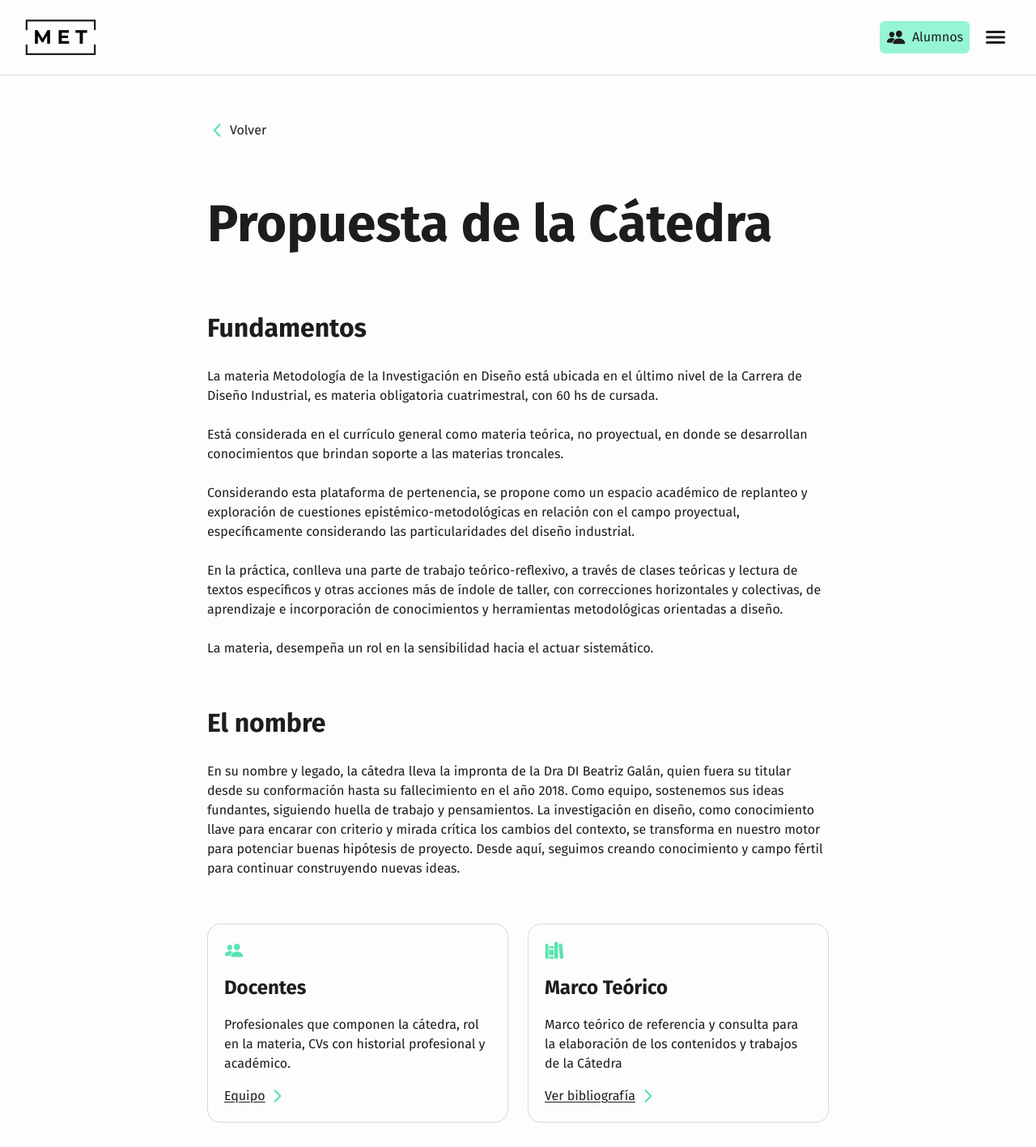
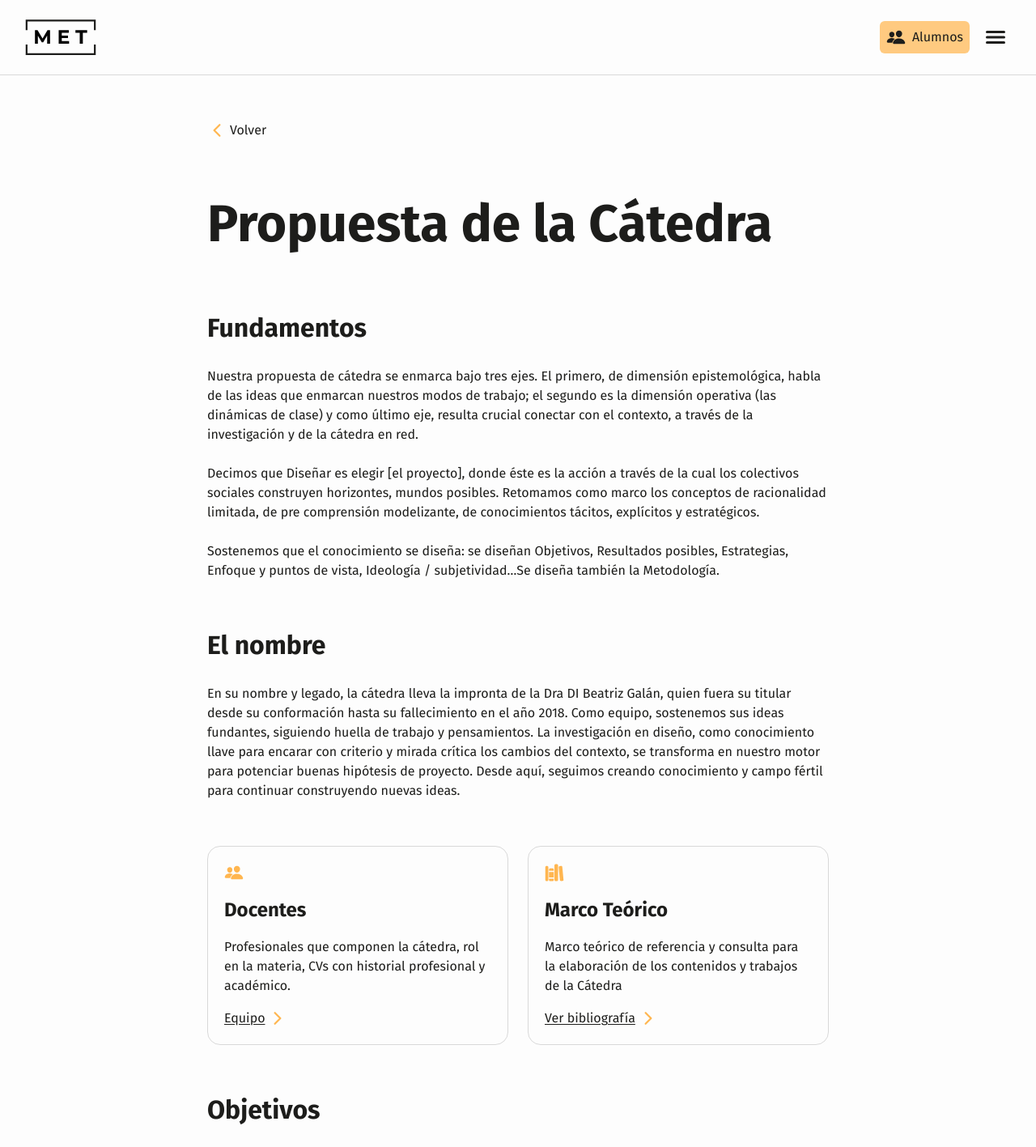
Before and after one commit to florluzduarte/metodo-fadu-uba, a Next.js app: page /catedra in a window 1280 px wide. Shown: the top 1417 px of the page at 81% size. Built offline with nearby package versions, Linux system fonts and the light colour scheme.

Commit message:
feat: custom modifications

```diff
--- a/src/app/catedra/page.tsx
+++ b/src/app/catedra/page.tsx
@@ -1,5 +1,4 @@
-import { CatedraLinks, ContenidosCatedra, ElNombre, Fundamentos, LinkItem, Objetivos, Title } from "@/components";
-import Image from "next/image";
+import { CatedraLinks, ElNombre, Fundamentos, LinkItem, Objetivos, Title } from "@/components";
 
 export default function CatedraPage() {
   return (
@@ -9,12 +8,10 @@ export default function CatedraPage() {
         <Title text="Propuesta de la Cátedra" />
 
         {/* TODO: Agregar imagen de la cátedra cuando la tenga */}
-        {/* <Image src={} /> */}
         <Fundamentos />
         <ElNombre />
         <CatedraLinks />
         <Objetivos />
-        <ContenidosCatedra />
       </section>
       <LinkItem type="internal" iconPosition="left" text="Volver" path="/" />
     </div>
--- a/src/components/home/CardLinkGrid.tsx
+++ b/src/components/home/CardLinkGrid.tsx
@@ -6,13 +6,13 @@ export const CardLinkGrid = () => {
     <section className="border-t-[0.5px] border-gray-300 py-14 md:py-20 xl:py-24">
       <div className="grid grid-cols-1 mx-6 gap-6 md:grid-cols-2 xl:max-w-5xl xl:mx-auto">
         {
-          cardLinksHomeExternal.map((card) => (
-            <CardLink key={card.cardPath} cardType="external" {...card} />
+          cardLinksHomeInternal.map((card) => (
+            <CardLink key={card.cardPath} cardType="internal" {...card} />
           ))
         }
         {
-          cardLinksHomeInternal.map((card) => (
-            <CardLink key={card.cardPath} cardType="internal" {...card} />
+          cardLinksHomeExternal.map((card) => (
+            <CardLink key={card.cardPath} cardType="external" {...card} />
           ))
         }
       </div>
--- a/src/content/catedra/fundamentos.ts
+++ b/src/content/catedra/fundamentos.ts
@@ -5,23 +5,15 @@ export const fundamentos: Fundamentos = {
   texts: [
     {
       key: 1,
-      text: "La materia Metodología de la Investigación en Diseño está ubicada en el último nivel de la Carrera de Diseño Industrial, es materia obligatoria cuatrimestral, con 60 hs de cursada.",
+      text: "Nuestra propuesta de cátedra  se enmarca bajo tres ejes. El primero, de dimensión epistemológica, habla  de las ideas que enmarcan nuestros modos de trabajo; el segundo es la dimensión operativa (las dinámicas de clase) y como último eje, resulta crucial conectar con el contexto, a través de la investigación y de la cátedra en red.",
     },
     {
       key: 2,
-      text: "Está considerada en el currículo general como materia teórica, no proyectual, en donde se desarrollan conocimientos que brindan soporte a las materias troncales.",
+      text: "Decimos que Diseñar es elegir [el proyecto], donde éste es la acción a través de la cual los colectivos sociales construyen horizontes, mundos posibles. Retomamos como marco los conceptos de racionalidad limitada, de pre comprensión modelizante, de conocimientos tácitos, explícitos y estratégicos.",
     },
     {
       key: 3,
-      text: "Considerando esta plataforma de pertenencia, se propone como un espacio académico de replanteo y exploración de cuestiones epistémico-metodológicas en relación con el campo proyectual, específicamente considerando las particularidades del diseño industrial."
+      text: "Sostenemos que el conocimiento se diseña: se diseñan Objetivos, Resultados posibles, Estrategias, Enfoque y puntos de vista, Ideología / subjetividad…Se diseña también la Metodología."
     },
-    {
-      key: 4,
-      text: "En la práctica, conlleva una parte de trabajo teórico-reflexivo, a través de clases teóricas y lectura de textos específicos y otras acciones más de índole de taller, con correcciones horizontales y colectivas, de aprendizaje e incorporación de conocimientos y herramientas metodológicas orientadas a diseño."
-    },
-    {
-      key: 5,
-      text: "La materia, desempeña un rol en la sensibilidad hacia el actuar sistemático."
-    }
   ]
 }
--- a/src/content/docentes/docentesInfo.ts
+++ b/src/content/docentes/docentesInfo.ts
@@ -7,7 +7,7 @@ export const docentesInfo: DocentesInfo[] = [
     image: "/images/docentes/malena_pasin.webp",
     bio: [
       {
-        text: "Diseñadora Industrial UBA, y Especialista en Metodología de la Investigación Científica. Desde 2017 a cargo de la materia, en razón de la jubilación de su titular, la dra DI Galán. Docente e investigadora en Universidad de Buenos Aires y Universidad Nacional de Rosario. Ejerce docencia en Ciclo Básico Común para carreras de diseño, y en grado para Diseño Industrial. En posgrado, en áreas de Metodología de la investigación, Cooperativismo y Pensamiento Científico. Es Co-directora a cargo del Centro de Investigación en Proyecto, Diseño y Desarrollo (CEPRODIDE) de la Secretaría de investigación de la FADU/UBA. Desarrolla investigación como directora, co-directora, investigadora y tutora, en temas vinculados a Epistemología del Diseño, Diseño y salud, Food Design y habilidades proyectuales estratégicas. Desde 2014 participa en la Red Latinoamericana de Food Design y desde 2018, es Líder de Nodos. Ha escrito artículos y colaboraciones en publicaciones nacionales e internacionales.",
+        text: "Diseñadora Industrial UBA, y Especialista en Metodología de la Investigación Científica. Desde 2017 a cargo de la materia. Docente, en grado y posgrado, e investigadora en Universidad de Buenos Aires y Universidad Nacional de Rosario, en temas de Metodología de la investigación en Diseño, Semiótica y Cultura Visual y Diseño y Cultura alimentaria y Taller de Dibujo. Es Directora a cargo del Centro de Investigación en Proyecto, Diseño y Desarrollo (CEPRODIDE) de la Secretaría de investigación de la FADU/UBA. Desarrolla investigación como directora, co-directora, investigadora y tutora, en temas vinculados a Epistemología del Diseño, Diseño y salud, Food Design y habilidades proyectuales estratégicas. Desde 2014 participa en la Red Latinoamericana de Diseño y Alimentos, formando parte de la organización de encuentros internacionales de la red desde 2015. Ha escrito artículos y colaboraciones en publicaciones nacionales e internacionales.",
         key: 1
       }
     ]
--- a/src/content/investigacion/investigacion.ts
+++ b/src/content/investigacion/investigacion.ts
@@ -13,7 +13,11 @@ export const investigacion: InvestigacionData = {
     },
     {
       key: 3,
-      text: "Dentro del marco de la Cátedra, participamos en diversos espacios de investigación y buscamos potenciar en los alumnos la participación en estas temáticas. Algunos de los Centros de investigación asociados a materia son:"
+      text: "A través de la Cátedra participamos en diversos espacios de Investigación - con proyectos de cátedra propios, o sumándonos a otros de interés - y sostenemos que el vínculo entre esta práctica (la investigación), sumada al aprendizaje de prácticas profesionales especificas hacen a un profesional más profundo y enriquecido."
+    },
+    {
+      key: 4,
+      text: "Algunos de los Centros de Investigación asociados a materia son:"
     }
   ],
   listItems: [
--- a/src/content/investigacion/investigacionLinks.tsx
+++ b/src/content/investigacion/investigacionLinks.tsx
@@ -1,6 +1,12 @@
 import { CardLinksProps } from "@/models";
 
 export const investigacionLinks: CardLinksProps[] = [
+  {
+    title: "Secretaría de Investigación",
+    description: "Secretaria encargada de estas temáticas dentro de la universidad (FADU-UBA)",
+    cardPath: "https://www.fadu.uba.ar/secretaria-de-investigacion/",
+    hintText: "Ver sitio web"
+  },
   {
     title: "CEPRODIDE",
     description: "Centro de Proyecto, Diseño y Desarrollo (FADU-UBA).",
@@ -13,10 +19,4 @@ export const investigacionLinks: CardLinksProps[] = [
     cardPath: "https://www.lafooddesign.org/",
     hintText: "Ver sitio web",
   },
-  {
-    title: "Secretaría de Investigación",
-    description: "Secretaria encargada de estas temáticas dentro de la universidad (FADU-UBA)",
-    cardPath: "https://www.fadu.uba.ar/secretaria-de-investigacion/",
-    hintText: "Ver sitio web"
-  }
 ]
--- a/tailwind.config.ts
+++ b/tailwind.config.ts
@@ -11,8 +11,8 @@ const config: Config = {
       black: "#1D1D1B",
       white: '#ffffff',
       green: {
-        200: "#96F5D2",
-        400: "#5CE3B1"
+        200: "#FFCA80",
+        400: "#FFB650"
       },
       gray: {
         100: "#FDFDFD",
```
